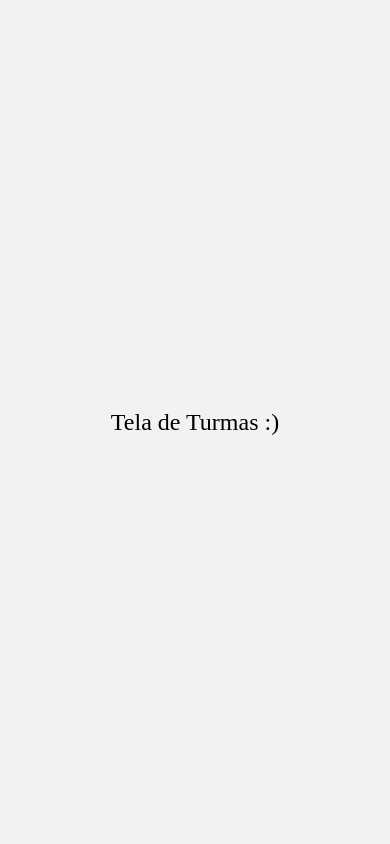
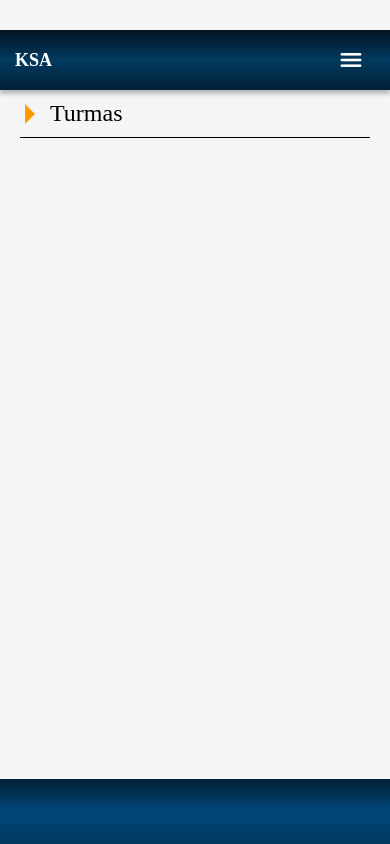
Before and after one commit to viniciusgss/ReactNative-KSA, a React Native app: screen /TelaTurmas in a window 390 px wide. Built offline with nearby package versions, Linux system fonts and the light colour scheme.

Commit message:
Titulo de Turmas e triangulo amarelo adicionado

```diff
--- a/src/pages/TelaTurmas/TelaTurmas.js
+++ b/src/pages/TelaTurmas/TelaTurmas.js
@@ -1,11 +1,22 @@
 import React from 'react';
-import { View, Text } from 'react-native';
+import { View, Text, Image} from 'react-native';
 import { styles } from './TelaTurmasstyles';
+import { Header, Footer,} from '../../imports/import';
 
 const TelaTurmas = () => {
   return (
     <View style={styles.container}>
-      <Text style={styles.text}>Tela de Turmas :)</Text>
+      <Header title="KSA" />
+      {/*<Image
+        source={require('../../assets/imagemTelaTurmas.png')}
+        style={styles.triangle}
+        resizeMode="contain"
+      />*/}
+      <View style={styles.line}>
+        <View style={styles.triangle} />
+        <Text style={styles.text}>Turmas</Text>
+      </View>
+      <Footer />
     </View>
   );
 };
--- a/src/pages/TelaTurmas/TelaTurmasstyles.js
+++ b/src/pages/TelaTurmas/TelaTurmasstyles.js
@@ -3,12 +3,36 @@ import { StyleSheet } from 'react-native';
 export const styles = StyleSheet.create({
   container: {
     flex: 1,
-    justifyContent: 'center',
-    alignItems: 'center',
+    backgroundColor: '#F5F5F5',
+    position: 'relative',
   },
   text: {
     fontSize: 24,
     fontFamily: 'Open Sans Semi Bold',
     color: '#000',
   },
+  line: {
+    borderBottomWidth: 1,
+    borderBottomColor: 'black',
+    paddingTop: 10,
+    paddingBottom: 10,
+    marginLeft: 20,
+    marginRight: 20,
+    flexDirection: 'row',
+    alignItems: 'center'
+  },
+  triangle: {
+    width: 0,
+    height: 0,
+    borderLeftWidth: 10,
+    borderRightWidth: 10,
+    borderBottomWidth: 10,
+    borderStyle: 'solid',
+    backgroundColor: 'transparent',
+    borderLeftColor: 'transparent',
+    borderRightColor: 'transparent',
+    borderBottomColor: '#FF9900',
+    transform: [{ rotate: '90deg' }],
+    marginRight: 10,
+  },
 });
--- a/src/pages/Welcome/Welcome.js
+++ b/src/pages/Welcome/Welcome.js
@@ -12,9 +12,9 @@ const Welcome = () => {
       />
 
       <View style={styles.textContainer}>
-        <Text style={styles.helloText}>
-          Olá, <Text style={styles.welcomeText}>Seja bem-vindo!!</Text>
-        </Text>
+        <View style={styles.helloText}>
+           <Text style={styles.welcomeText}>Olá, Seja bem-vindo!!</Text>
+        </View>
         <Text style={styles.subText}>
           Preencha os dados abaixo para realizar seu login
         </Text>
```
Also changed, not shown: src/assets/imagemTelaTurmas.png (added).
